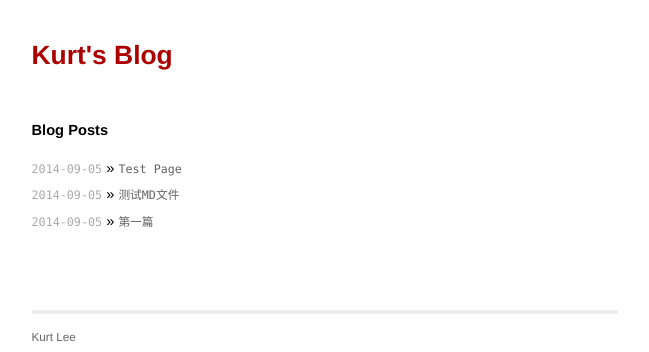
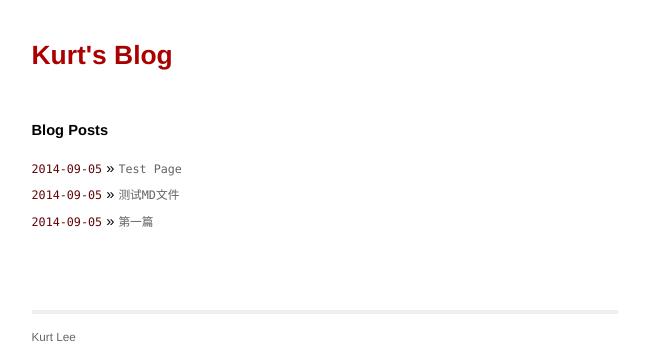
Before and after one commit to KurtLee/kurtlee.github.io, a Jekyll site: the page built from index.html, in a window 1280 px wide. Shown: the top 352 px of the page, without its empty margins (315-964 px from the left). Built offline with Jekyll 4.4.1, drawn with Linux system fonts in a browser that asks for light colours; Markdown is read by kramdown in place of the engine named in the settings.

Commit message:
update css

```diff
--- a/css/screen.css
+++ b/css/screen.css
@@ -67,7 +67,7 @@ ul.posts {
   }
 
   ul.posts span {
-    color: #aaa;
+    color: #600608;
     font-family: Monaco, "Courier New", monospace;
     font-size: 80%;
   }
```
